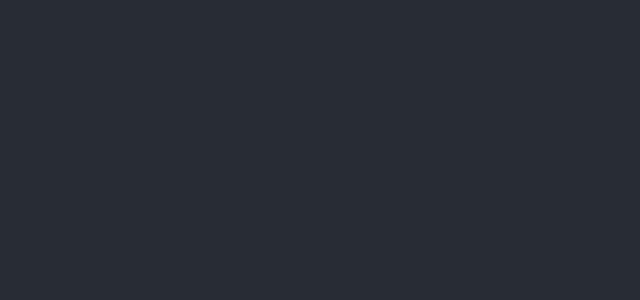
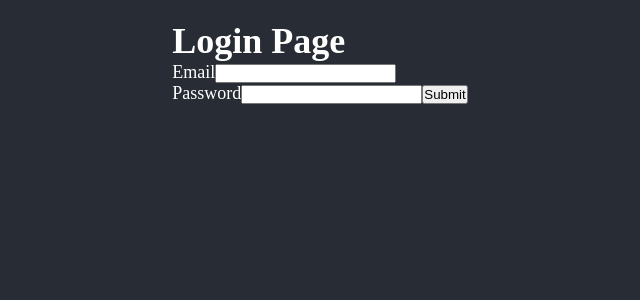
Before and after one commit to Gittenger/mern-shop-new, a React (Create React App) app in the folder client/: page /login in a window 1280 px wide. Shown: the top 300 px of the page, without its empty margins (320-960 px from the left). Built offline with nearby package versions, Linux system fonts and the light colour scheme.

Commit message:
client comm. w/ server

```diff
--- a/client/src/Routes.jsx
+++ b/client/src/Routes.jsx
@@ -3,11 +3,13 @@ import React from 'react'
 import { BrowserRouter, Switch, Route } from 'react-router-dom'
 
 import Home from './components/Home'
+import Login from './components/Login'
 
 const Routes = () => (
 	<BrowserRouter>
 		<Switch>
 			<Route path="/" exact component={Home} />
+			<Route path="/login" exact component={Login} />
 		</Switch>
 	</BrowserRouter>
 )
--- a/client/src/components/Home.jsx
+++ b/client/src/components/Home.jsx
@@ -1,8 +1,10 @@
 import React from 'react'
+import { NavLink } from './Home.styles'
 
 const Home = () => (
 	<>
 		<h1>Home Page</h1>
+		<NavLink to="/login">Login</NavLink>
 	</>
 )
 
--- /dev/null
+++ b/client/src/components/Home.styles.jsx
@@ -0,0 +1,7 @@
+import styled from 'styled-components'
+import { Link } from 'react-router-dom'
+
+export const NavLink = styled(Link)`
+	color: dodgerblue;
+	font-size: 1.7rem;
+`
--- /dev/null
+++ b/client/src/components/Login.jsx
@@ -0,0 +1,55 @@
+import React, { useState } from 'react'
+import { LoginFormContainer } from './Login.styles'
+import { auth } from '../utils/utils-index'
+
+const { authUser } = auth
+
+const Login = () => {
+	const [values, setValues] = useState({
+		email: '',
+		password: '',
+	})
+
+	const { email, password } = values
+
+	const handleChange = name => event => {
+		setValues({
+			...values,
+			[name]: event.target.value,
+		})
+	}
+
+	const handleSubmit = event => {
+		event.preventDefault()
+		authUser({ email, password }, { authRoute: 'login' }).then(res => {
+			console.log(res)
+		})
+	}
+
+	const LoginForm = () => (
+		<LoginFormContainer>
+			<div>
+				<label>Email</label>
+				<input type="email" value={email} onChange={handleChange('email')} />
+			</div>
+			<div>
+				<label>Password</label>
+				<input
+					type="password"
+					value={password}
+					onChange={handleChange('password')}
+				/>
+				<button onClick={handleSubmit}>Submit</button>
+			</div>
+		</LoginFormContainer>
+	)
+
+	return (
+		<>
+			<h1>Login Page</h1>
+			{LoginForm()}
+		</>
+	)
+}
+
+export default Login
--- /dev/null
+++ b/client/src/components/Login.styles.jsx
@@ -0,0 +1,10 @@
+import styled from 'styled-components'
+
+export const LoginFormContainer = styled.form`
+	// display: flex;
+	// flex-direction: column;
+	// justify-content: flex-start;
+	// align-items: center;
+
+	// width: 300px;
+`
--- /dev/null
+++ b/client/src/env.js
@@ -0,0 +1 @@
+exports.API = 'http://localhost:8080'
--- /dev/null
+++ b/client/src/utils/utils-index.js
@@ -0,0 +1,18 @@
+import { API } from '../env'
+
+export const auth = {
+	authUser: function (user, options) {
+		return fetch(`${API}/${options.authRoute}`, {
+			method: 'POST',
+			headers: {
+				Accept: 'application/json',
+				'Content-Type': 'application/json',
+			},
+			body: JSON.stringify(user),
+		})
+			.then(res => res.json())
+			.catch(err => {
+				console.log(err)
+			})
+	},
+}
```
